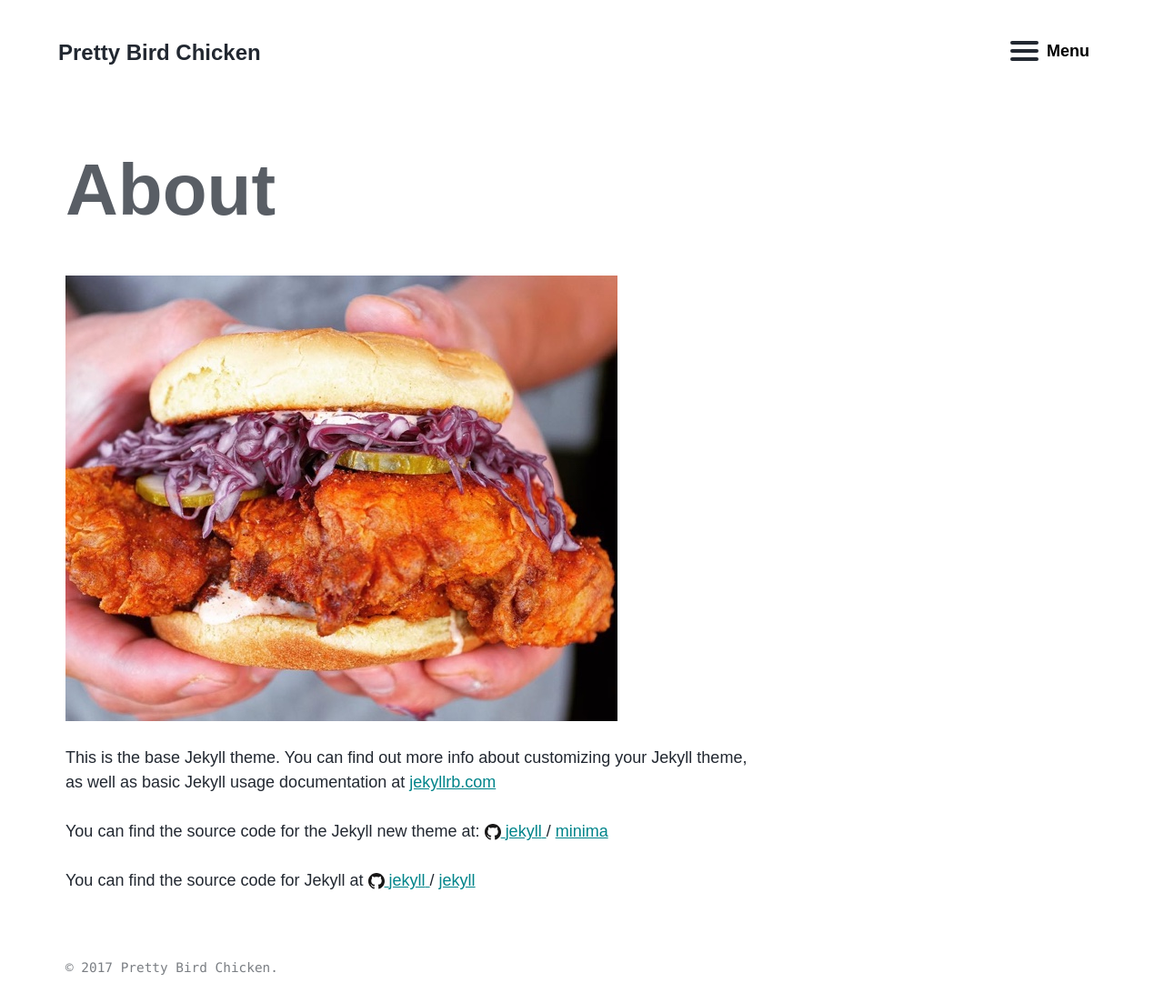
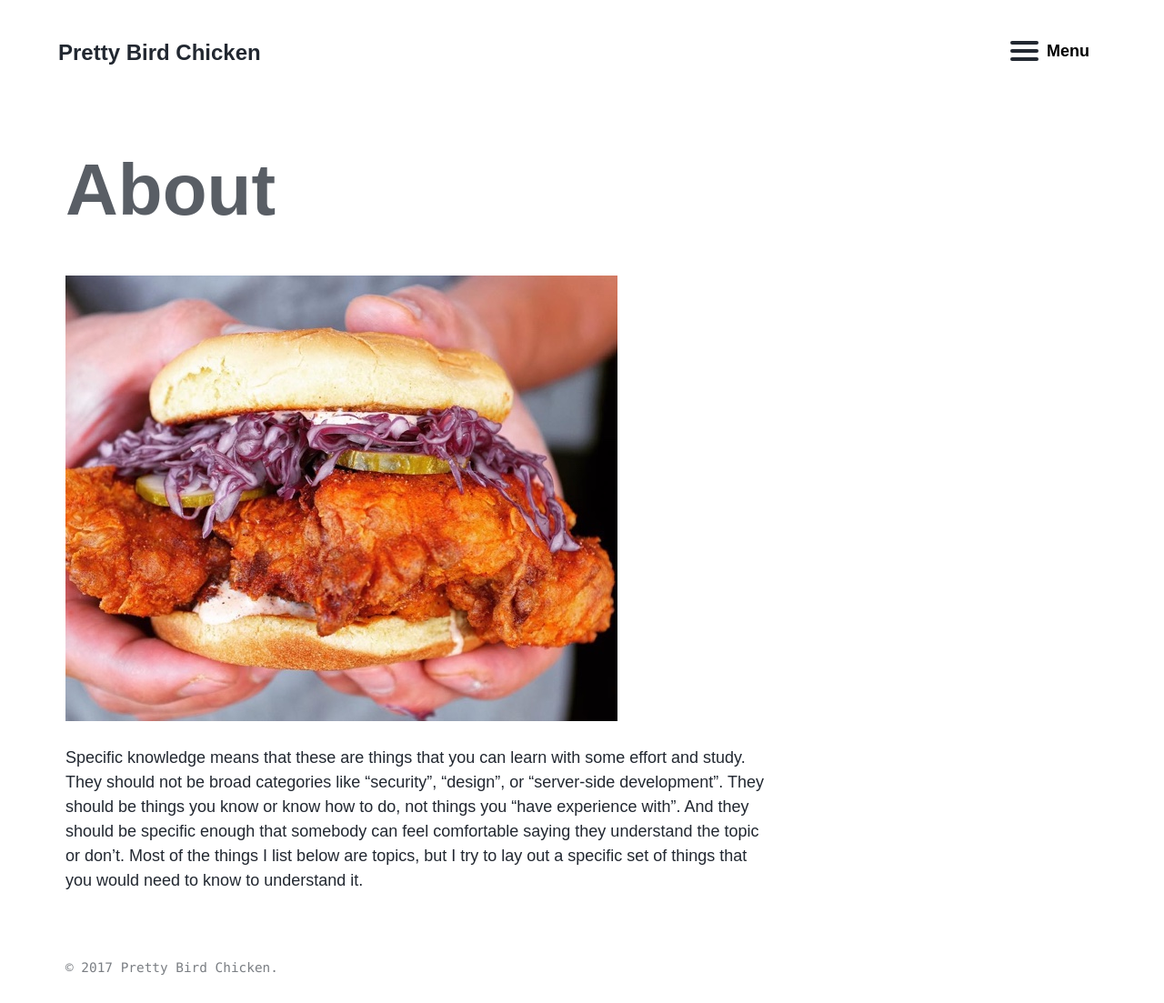
Before and after one commit to PHironaka/pretty-bird, a Jekyll site: the page built from about.md, in a window 1280 px wide and 1103 px high. Shown: the whole window at 91% size. Built offline with Jekyll 4.4.1, drawn with Linux system fonts in a browser that asks for light colours.

Commit message:
Updated About

```diff
--- a/about.md
+++ b/about.md
@@ -6,12 +6,4 @@ layout: page
 
 ![20987348_127394674557791_1525660584987590656_n.jpg](/uploads/20987348_127394674557791_1525660584987590656_n.jpg)
 
-This is the base Jekyll theme. You can find out more info about customizing your Jekyll theme, as well as basic Jekyll usage documentation at [jekyllrb.com](https://jekyllrb.com/)
-
-You can find the source code for the Jekyll new theme at:
-{% include icon-github.html username="jekyll" %} /
-[minima](https://github.com/jekyll/minima)
-
-You can find the source code for Jekyll at
-{% include icon-github.html username="jekyll" %} /
-[jekyll](https://github.com/jekyll/jekyll)
+Specific knowledge means that these are things that you can learn with some effort and study. They should not be broad categories like “security”, “design”, or “server-side development”. They should be things you know or know how to do, not things you “have experience with”. And they should be specific enough that somebody can feel comfortable saying they understand the topic or don’t. Most of the things I list below are topics, but I try to lay out a specific set of things that you would need to know to understand it.
```
